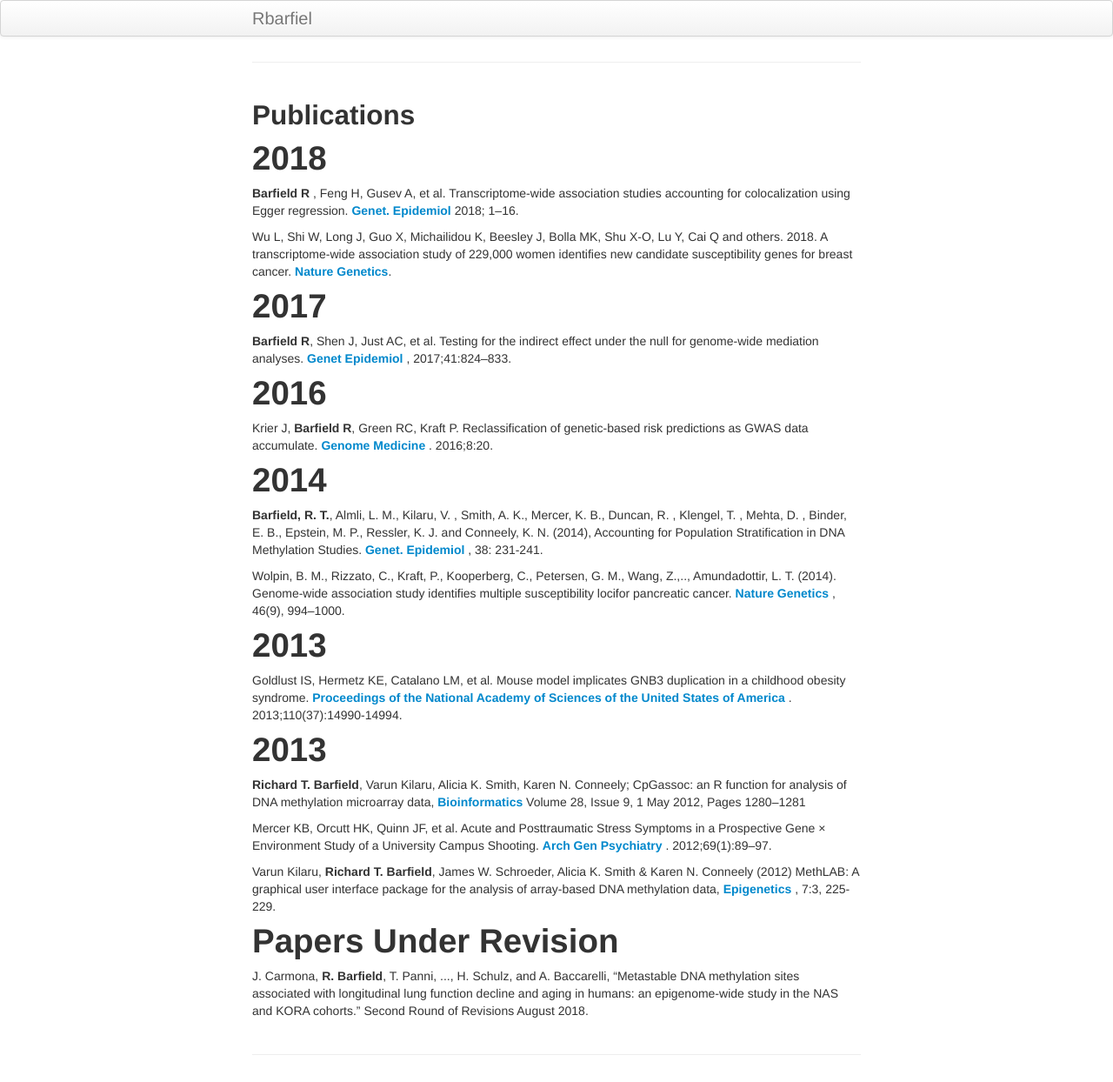
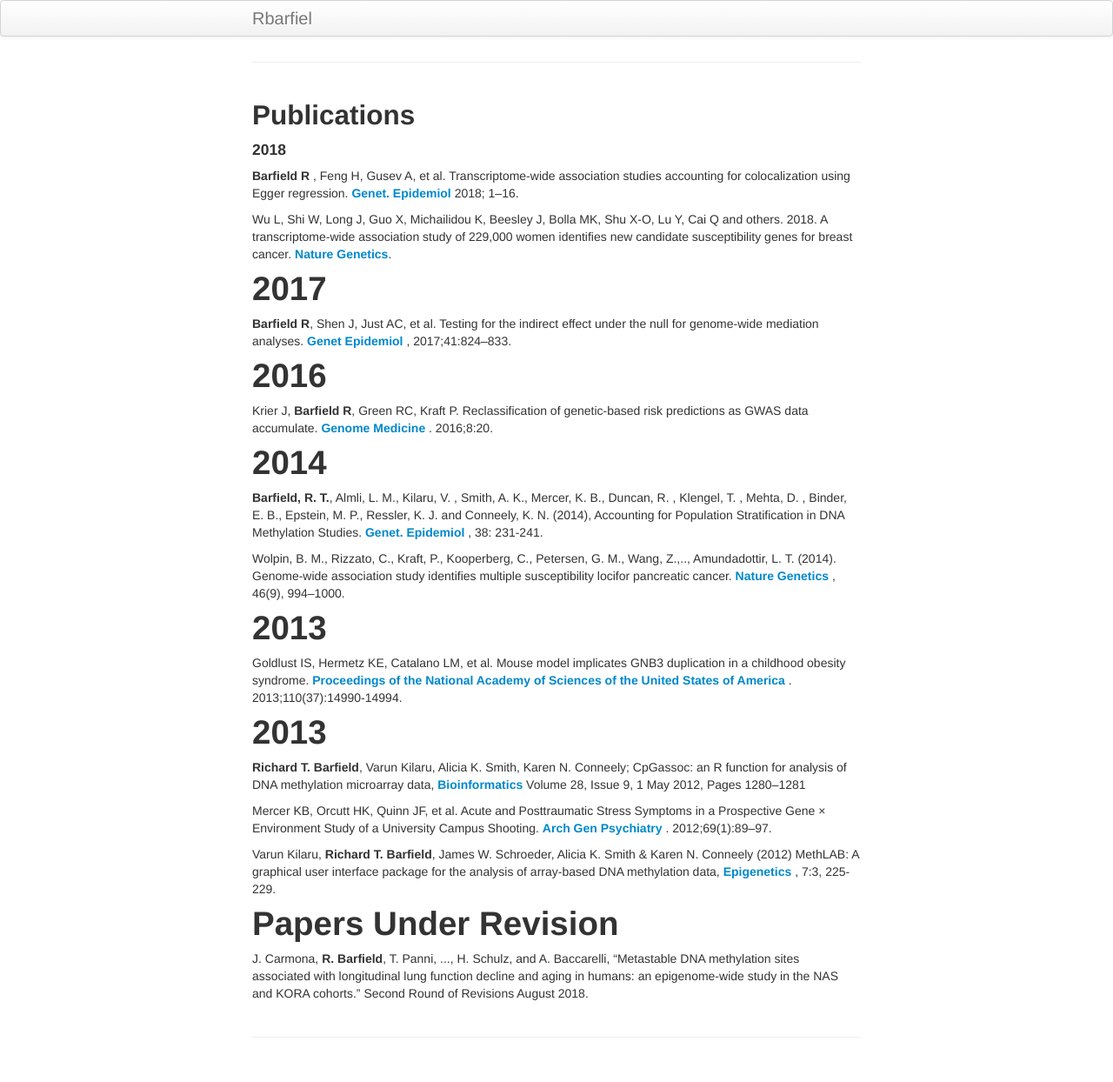
Before and after one commit to rbarfield/Barfield_website, a Jekyll site: the page built from pages/publications.md, in a window 1280 px wide. Shown: the whole page at 87% size. Built offline with Jekyll 4.4.1, drawn with Linux system fonts in a browser that asks for light colours.

Commit message:
Initial commit

```diff
--- a/pages/publications.md
+++ b/pages/publications.md
@@ -5,7 +5,7 @@ layout: page
 <h2> Publications
 
 
-<h1 id="2018">2018</h1>
+<h4 id="2018">2018</h4>
 
 <p><b>Barfield R </b>, Feng H, Gusev A, et al. Transcriptome‐wide association studies accounting for colocalization using Egger regression.  <a href="https://doi.org/10.1002/gepi.22131"><b> Genet. Epidemiol</b></a> 2018; 1–16.</p>
 
```
